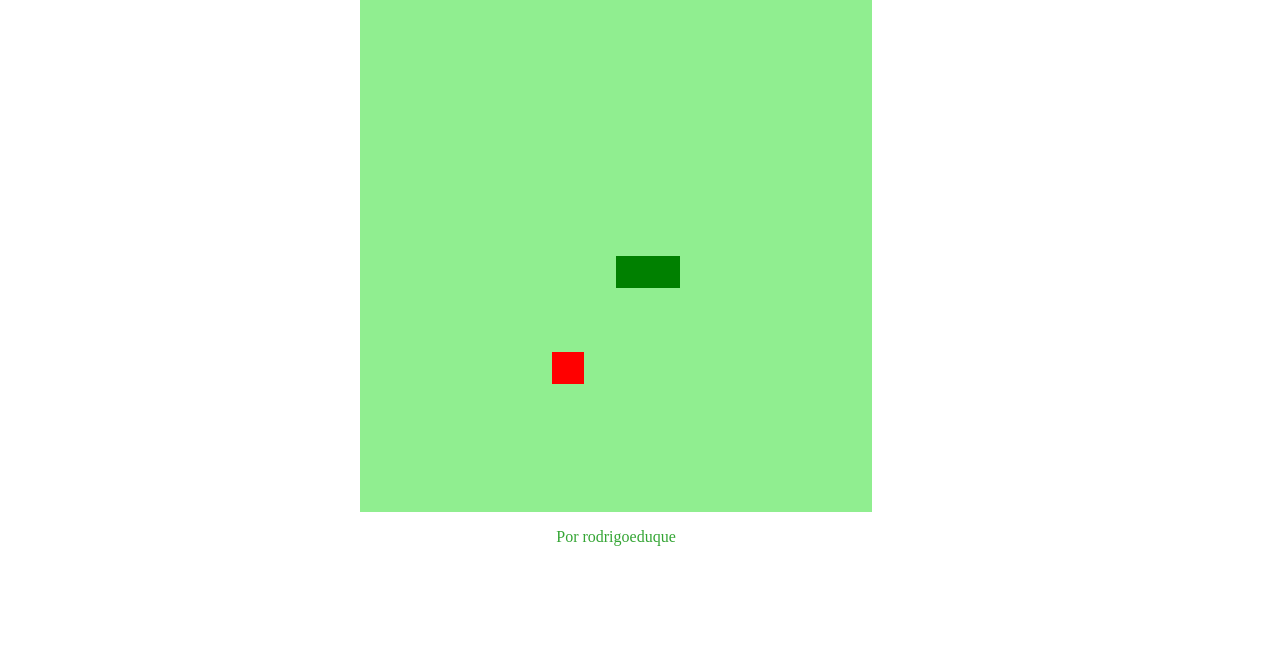
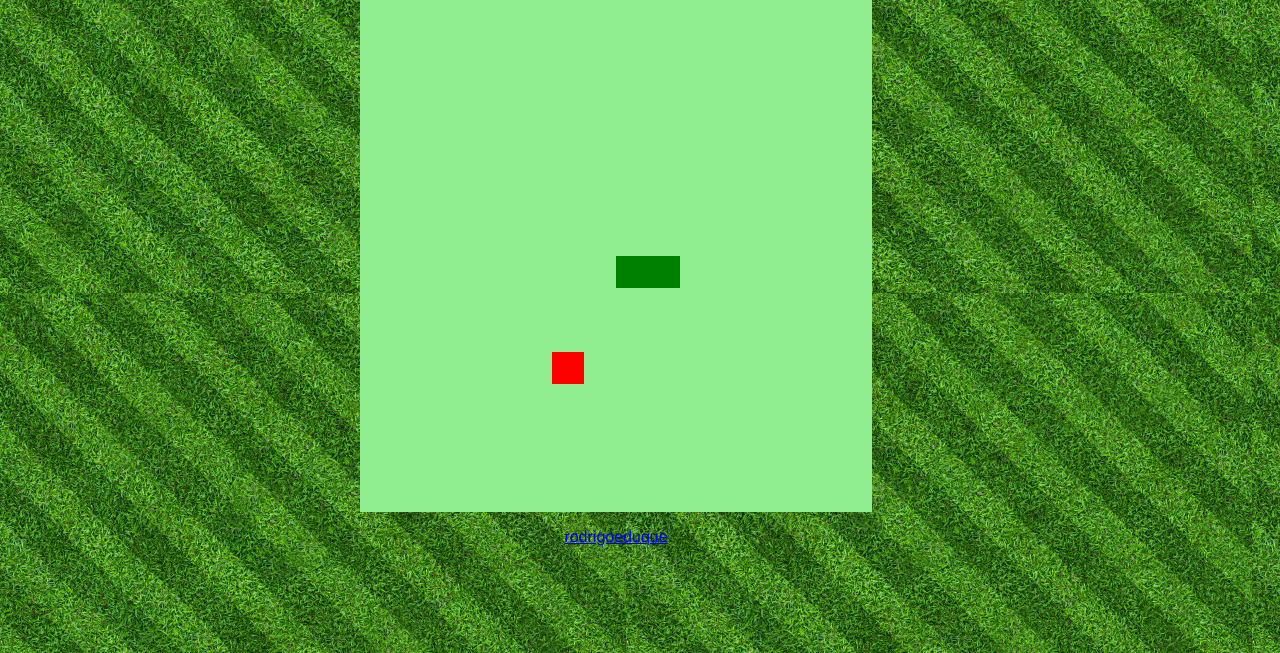
Before and after one commit to rodrigoeduque/jogo_cobrinha_js, a plain HTML site: page index.html in a window 1280 px wide. Shown: the part 147-800 px from the top of the page. Drawn offline with Linux system fonts and the light colour scheme.

Commit message:
adicionado fundo

```diff
--- a/asserts/css/style.css
+++ b/asserts/css/style.css
@@ -5,6 +5,7 @@ body{
     flex-direction: column;
     justify-content: center;
     align-items: center;
-    background-color:white;
-    color: rgb(52, 165, 52);
+    background: url(/asserts/img/fundosnake.jpg);
+    color: aliceblue;
+    font-family: 'Franklin Gothic Medium', 'Arial Narrow', Arial, sans-serif;
 }
--- a/asserts/javascript/script.js
+++ b/asserts/javascript/script.js
@@ -12,6 +12,9 @@ let food ={
     y: Math.floor(Math.random() * 15 + 1) * box
 }
 
+
+
+
 function criarBG(){
     context.fillStyle = "lightgreen";
     context.fillRect(0, 0, 16*box, 16*box); //desenha o retângulo usando x e y e a largura e altura setadas
@@ -23,6 +26,7 @@ function criarCobrinha (){
         context.fillRect(snake[i].x, snake[i].y, box, box);
     }
 }
+
 
 function drawFood (){
     context.fillStyle = "red";
--- a/index.html
+++ b/index.html
@@ -13,7 +13,7 @@
     <canvas id="snake" width="512" height="512"></canvas>
 
     <footer>
-        <p class="">Por rodrigoeduque</p>
+        <p class=""><a href="https://rodrigoeduque.netlify.app/">rodrigoeduque</a></p>
     </footer>
 </body>
 </html>
```
Also changed, not shown: asserts/img/fundosnake.jpg (added).
